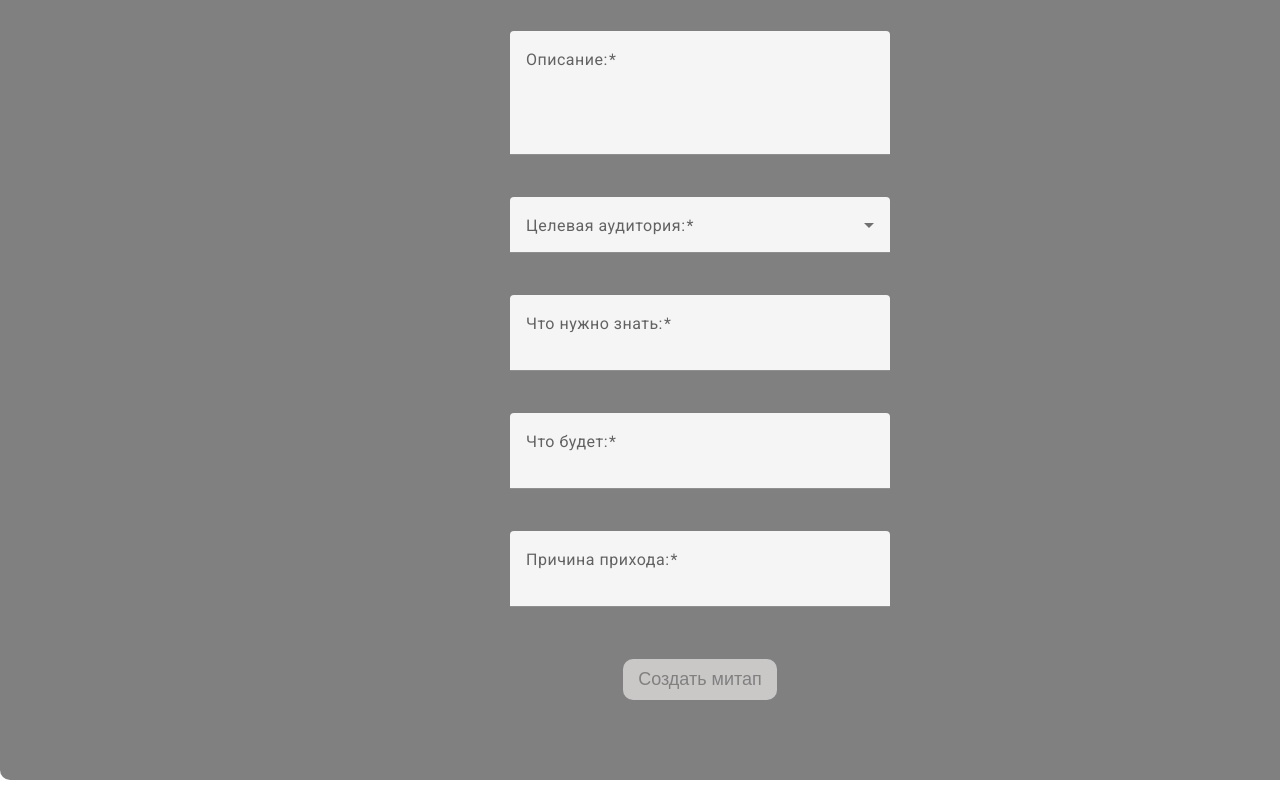
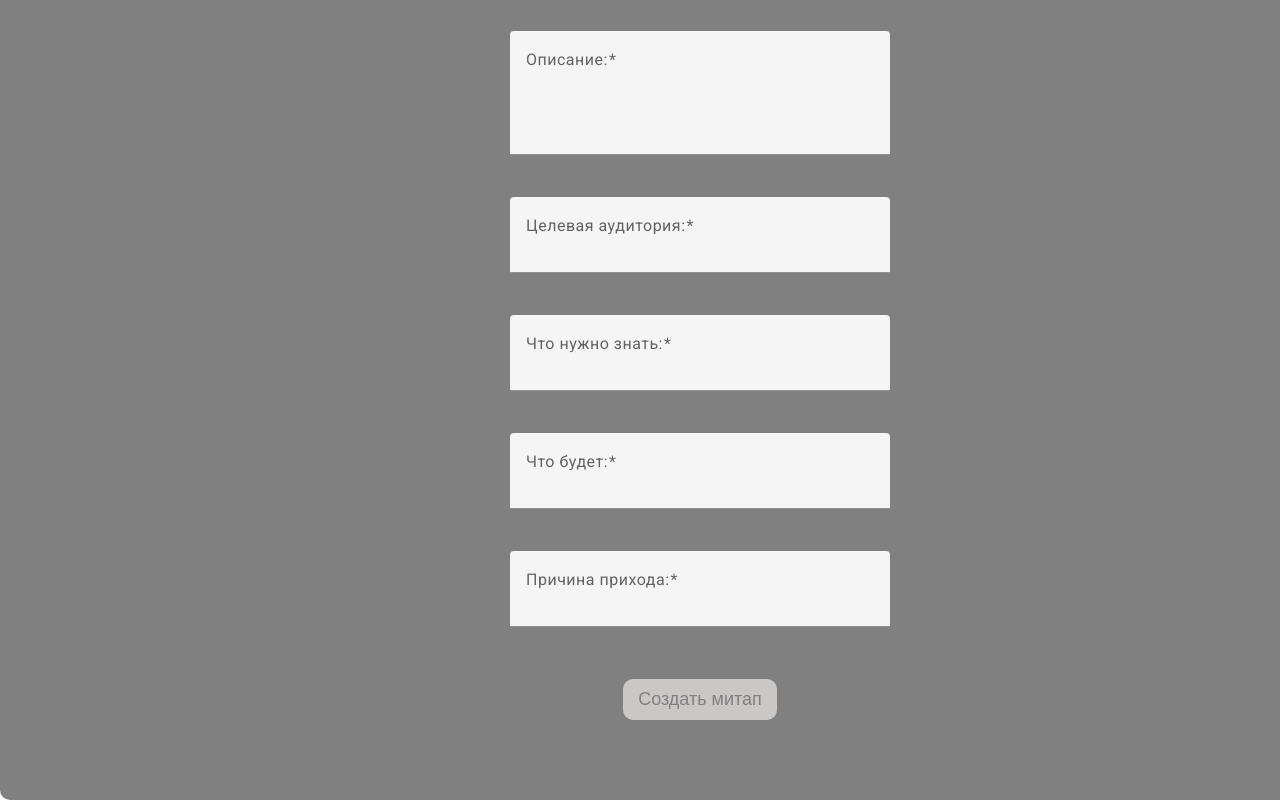
Before and after one commit to MarinaDreamwork/planning_meetups, an Angular app: page /meetups/my_meetups/creation in a window 1280 px wide. Shown: the part 787-1587 px from the top of the page. Built offline with nearby package versions, Linux system fonts and the light colour scheme.

Commit message:
Implemented searching field by creation filter pipe

```diff
--- a/src/app/app.module.ts
+++ b/src/app/app.module.ts
@@ -11,7 +11,7 @@ import { HttpClientModule, HTTP_INTERCEPTORS } from '@angular/common/http';
 import { AdminComponent } from './components/admin/admin.component';
 import { AuthInterceptor } from './interceptors/auth.interceptor';
 import { HeaderComponent } from './components/header/header.component';
-import { ReactiveFormsModule } from '@angular/forms';
+import { FormsModule, ReactiveFormsModule } from '@angular/forms';
 import { BrowserAnimationsModule } from '@angular/platform-browser/animations';
 import { MatInputModule } from '@angular/material/input';
 import { MatButtonModule } from '@angular/material/button';
@@ -21,6 +21,7 @@ import { MeetupCreationComponent } from './components/meetup-creation/meetup-cre
 import { CorrectWordEndingPipe } from './pipes/correct-word-ending';
 import { UsersListComponent } from './components/users-list/users-list.component';
 import { CreateUserComponent } from './components/create-user/create-user.component';
+import { FilterPipe } from './pipes/filter.pipe';
 
 @NgModule({
   declarations: [
@@ -35,12 +36,14 @@ import { CreateUserComponent } from './components/create-user/create-user.compon
     CorrectWordEndingPipe,
     UsersListComponent,
     CreateUserComponent,
+    FilterPipe,
   ],
   imports: [
     BrowserModule,
     AppRoutingModule,
     HttpClientModule,
     ReactiveFormsModule,
+    FormsModule,
     BrowserAnimationsModule,
     MatInputModule,
     MatButtonModule,
--- a/src/app/components/meetup-creation/meetup-creation.component.html
+++ b/src/app/components/meetup-creation/meetup-creation.component.html
@@ -46,11 +46,16 @@
 		</mat-form-field>
 	</div>
 	<div>
-		<mat-form-field appearance="fill" class="half-width">
+		<!-- <mat-form-field appearance="fill" class="half-width">
 			<mat-label>Целевая аудитория:</mat-label>
 			<mat-select formControlName="target_audience" multiple>
 				<mat-option *ngFor="let profession of professions" [value]="profession">{{profession}}</mat-option>
 			</mat-select>
+		</mat-form-field> -->
+		<mat-form-field class="half-width">
+			<mat-label>Целевая аудитория:</mat-label>
+			<input matInput formControlName="target_audience" />
+			<mat-error *ngIf="isErrorAudienceEmpty()">{{isErrorAudienceEmpty()}}</mat-error>
 		</mat-form-field>
 	</div>
 	<div>
--- a/src/app/components/meetup-creation/meetup-creation.component.ts
+++ b/src/app/components/meetup-creation/meetup-creation.component.ts
@@ -116,6 +116,13 @@ export class MeetupCreationComponent implements OnInit {
     return;
   }
 
+  isErrorAudienceEmpty() {
+    if (this.creationMeetupForm.get('target_audience')?.hasError('required') && this.creationMeetupForm.get('target_audience')?.touched) {
+      return 'Поле Целевая аудитория обязательно для заполнения';
+    }
+    return;
+  }
+
   isErrorReasonEmpty() {
     if (this.creationMeetupForm.get('reason_to_come')?.hasError('required') && this.creationMeetupForm.get('reason_to_come')?.touched) {
       return 'Поле Причина прихода обязательно для заполнения';
--- a/src/app/components/meetup-list/meetup-list.component.html
+++ b/src/app/components/meetup-list/meetup-list.component.html
@@ -1,10 +1,15 @@
 <div>
 	<!-- <p *ngIf="isLoadingMeetups; else dataMeetings">is loading...</p> -->
+	<div class="input-filter-wrapper">
+		<input [(ngModel)]="filteredValue" type='text' class="input_filter"
+			placeholder="Поиск по названию, описанию или автору" />
+	</div>
+
 	<div *ngIf="myMeetups">
-		<app-meetup *ngFor="let meetup of myMeetups" [meetup]="meetup"></app-meetup>
+		<app-meetup *ngFor="let meetup of myMeetups | filter:filteredValue" [meetup]="meetup"></app-meetup>
 	</div>
 	<div *ngIf="!myMeetups">
-		<app-meetup *ngFor="let meetup of meetups" [meetup]="meetup"></app-meetup>
+		<app-meetup *ngFor="let meetup of meetups | filter:filteredValue" [meetup]="meetup"></app-meetup>
 	</div>
 	<div class="button-create-meetup-wrapper">
 		<button mat-raised-button color="primary" routerLink="/meetups/my_meetups/creation">Создать митап</button>
--- a/src/app/components/meetup-list/meetup-list.component.scss
+++ b/src/app/components/meetup-list/meetup-list.component.scss
@@ -3,3 +3,27 @@
 	justify-content: flex-end;
 	padding: 20px;
 }
+
+.input-filter-wrapper {
+	display: flex;
+	justify-content: center;
+	margin: 20px;
+	padding: 10px;
+}
+
+input {
+	width: 20%;
+	box-shadow: 2px 2px 2px grey;
+	border: 2px solid grey;
+	border-radius: 15px;
+	outline: none;
+	text-align: center;
+}
+
+::placeholder {
+	text-align: center;
+}
+
+.input_filter {
+	padding: 5px;
+}
--- a/src/app/components/meetup-list/meetup-list.component.ts
+++ b/src/app/components/meetup-list/meetup-list.component.ts
@@ -1,6 +1,5 @@
 import { Component, OnInit } from '@angular/core';
 import { MeetupService } from 'src/app/services/meetup.service';
-import { UserService } from 'src/app/services/user.service';
 import { Meetup } from '../meetup/meetup.model';
 import { Router } from '@angular/router';
 import { AuthService } from 'src/app/services/auth.service';
@@ -14,6 +13,7 @@ export class MeetupListComponent implements OnInit {
   meetups: Meetup[] | undefined;
   myMeetups: Meetup[] | undefined;
   isLoadingMeetups = false;
+  filteredValue = ''
 
   constructor(
     private meetupService: MeetupService,
--- /dev/null
+++ b/src/app/pipes/filter.pipe.ts
@@ -0,0 +1,28 @@
+import { Pipe, PipeTransform } from '@angular/core';
+import { Meetup } from '../components/meetup/meetup.model';
+
+@Pipe({
+  name: 'filter'
+})
+export class FilterPipe implements PipeTransform {
+
+  transform(value: any, filterValue: string) {
+    if (value.length === 0 || filterValue === '') return value;
+    let newResult = [];
+    for (let item of value) {
+
+      const isNameField = item['name'].toLowerCase().includes(filterValue.toLowerCase());
+
+      const isDescriptionField = item['description'].toLowerCase().includes(filterValue.toLowerCase());
+
+      const isOwnerField = item['owner']['fio'].toLowerCase().includes(filterValue.toLowerCase());
+
+      if (isNameField || isDescriptionField || isOwnerField) {
+        newResult.push(item);
+      }
+
+    }
+    return newResult;
+  }
+
+}
```
